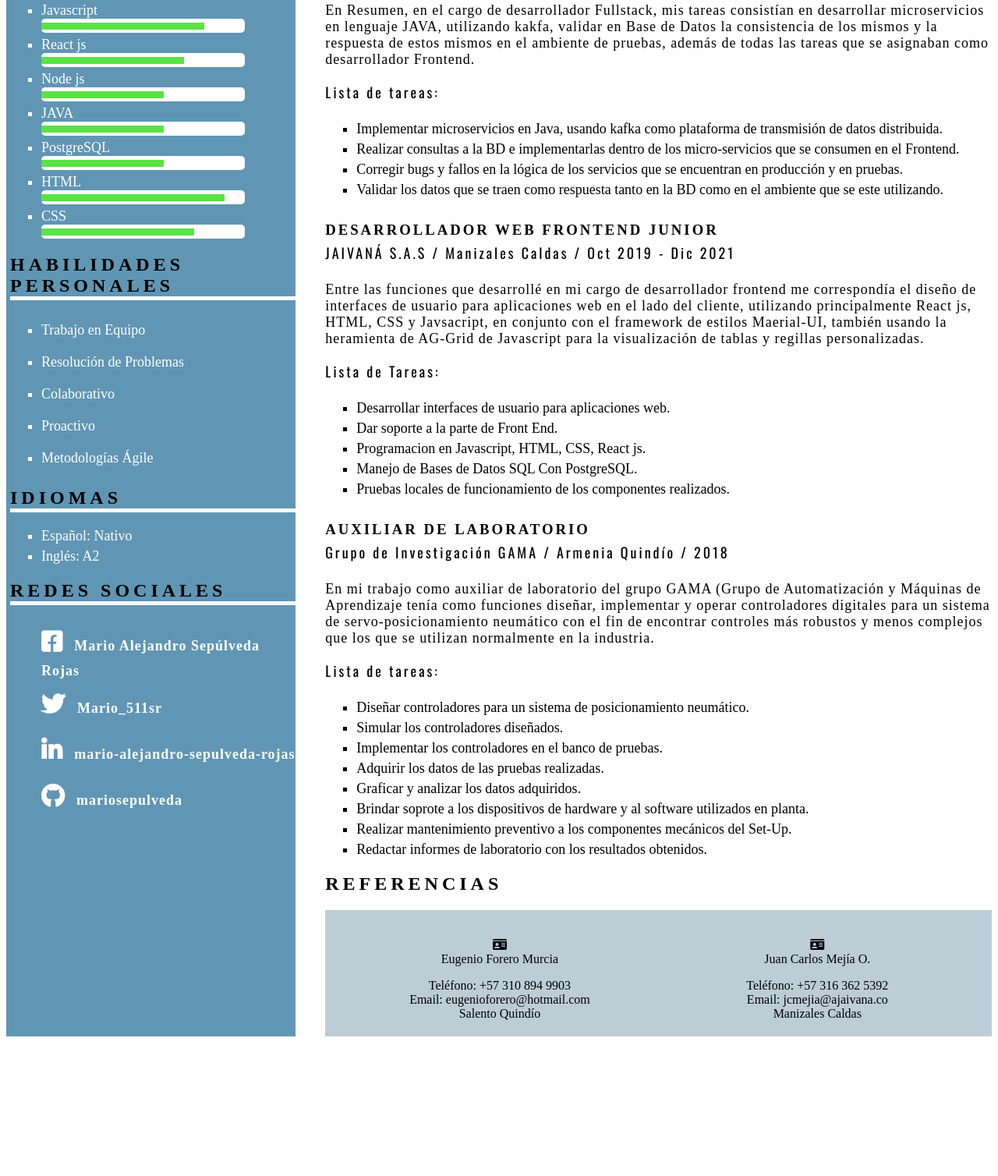
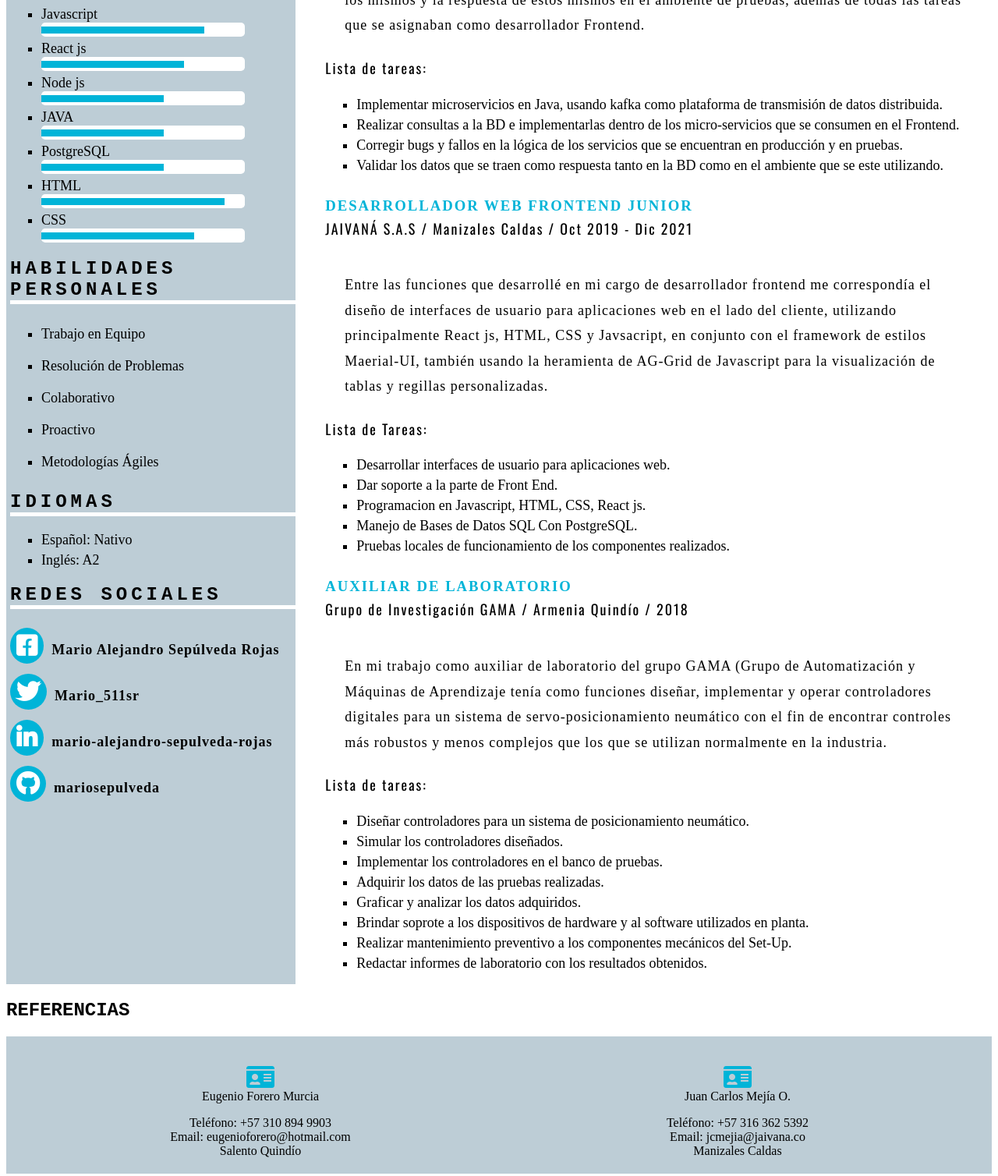
Before and after one commit to mariosepulveda/mariosepulveda, a website: page index.html in a window 1280 px wide. Shown: the part 801-2309 px from the top of the page at 78% size. Before the commit the page ends 2138 px from the top, so only its background shows below. Drawn offline with nearby package versions, Linux system fonts and the light colour scheme; a web font is replaced by a local one.

Commit message:
cambios en los estilos y el responsive desing

```diff
--- a/index.html
+++ b/index.html
@@ -16,8 +16,73 @@
 </head>
 <body>
     <div class="main-container">
+        <main>
+            <section class="hero">
+                <h1>Mario Alejandro Sepúlveda Rojas</h1>
+                <h2>ingeniero electrónico</h2>
+            </section>
+
+            <section class="aboutme">
+                <h2>Acerca de mí</h2>
+                <p>Soy Ingeniero electrónico amante de la programación y el desarrollo web y de aplicaciones, principalmente utilizando Javascript, React.js y Node.js, abierto a aprender nuevas tecnologías y herramientas. Capaz de trabajar colaborativo e independiente, mi objetivo es integrar proyectos que requieran de un aprendizaje continuo y donde pueda aportar mi experiencia a la vez de sumar nuevos conocimientos.
+                </p>
+            </section>
+            <section class="experience">
+                <h2>EXPERIENCIA LABORAL</h2>
+                <article>
+                    <h3>Desarrollador Web Fullstack</h3>
+                    <h4>JAIVANÁ S.A.S / Manizales Caldas / Ene 2022 - Actualmente</h4>
+                    <p>En Resumen, en el cargo de desarrollador Fullstack, mis tareas consistían en desarrollar microservicios en lenguaje JAVA, utilizando kakfa, validar en Base de Datos la
+                    consistencia de los mismos y la respuesta de estos mismos en el ambiente de pruebas, además de todas las tareas que se asignaban como desarrollador
+                    Frontend.</p>
+                    <h4>Lista de tareas:</h4>
+                    <ul>
+                        <li>Implementar microservicios en Java, usando kafka como plataforma de transmisión de datos distribuida.</li>
+                        <li>Realizar consultas a la BD e implementarlas dentro de los micro-servicios que se consumen en el Frontend.</li>
+                        <li>Corregir bugs y fallos en la lógica de los servicios que se encuentran en producción y en pruebas.</li>
+                        <li>Validar los datos  que  se  traen como respuesta tanto en la BD como en el ambiente que se este utilizando.</li>
+                    </ul>
+                </article>
+                <article>
+                    <h3>Desarrollador Web Frontend Junior</h3>
+                    <h4>JAIVANÁ S.A.S / Manizales Caldas / Oct 2019 - Dic 2021</h4>
+                    <p>Entre las funciones que desarrollé en mi cargo de desarrollador frontend me correspondía el diseño de interfaces de usuario
+                        para aplicaciones web en el lado del cliente, utilizando principalmente React js, HTML, CSS y Javsacript, en conjunto con el framework
+                        de estilos Maerial-UI, también usando la heramienta de AG-Grid de Javascript para la visualización de tablas y regillas personalizadas.
+                    </p>
+                    <h4>Lista de Tareas:</h4>
+                    <ul>
+                        <li>Desarrollar interfaces de usuario para aplicaciones web.</li>
+                        <li>Dar soporte a la parte de Front End.</li>
+                        <li>Programacion en Javascript, HTML, CSS, React js.</li>
+                        <li>Manejo de Bases de Datos SQL Con PostgreSQL.</li>
+                        <li>Pruebas locales de funcionamiento de los componentes realizados.</li>
+                    </ul>
+                </article>
+                <article>
+                    <h3>Auxiliar de Laboratorio</h3>
+                    <h4>Grupo de Investigación GAMA / Armenia Quindío / 2018</h4>
+                    <p>En mi trabajo como auxiliar de laboratorio del grupo GAMA (Grupo de Automatización y Máquinas de Aprendizaje tenía como funciones
+                        diseñar, implementar y operar controladores digitales para un sistema de servo-posicionamiento neumático con el fin de encontrar
+                        controles más robustos y menos complejos que los que se utilizan normalmente en la industria.
+
+                    </p>
+                    <h4>Lista de tareas:</h4>
+                    <ul>
+                        <li>Diseñar controladores para un sistema de posicionamiento neumático.</li>
+                        <li>Simular los controladores diseñados.</li>
+                        <li>Implementar los controladores en el banco de pruebas.</li>
+                        <li>Adquirir los datos de las pruebas realizadas.</li>
+                        <li>Graficar y analizar los datos adquiridos.</li>
+                        <li>Brindar soprote a los dispositivos de hardware y al software utilizados en planta.</li>
+                        <li>Realizar mantenimiento preventivo a los componentes mecánicos del Set-Up.</li>
+                        <li>Redactar informes de laboratorio con los resultados obtenidos.</li>
+                    </ul>
+                </article>
+            </section>
+        </main>
     <aside>
-        <section>
+        <section class="contact">
             <h2 class="titulos-aside">Contacto</h2>
             <dl>
                 <dt>Fecha de Nacimiento</dt>
@@ -33,8 +98,8 @@
             </dl>
             <div class="clear"></div>
         </section>
+        <section class="educacion">
             <h2 class="titulos-aside">Educación</h2>
-        <section class="educacion">
             <ul>
                 <li>
                     <span>Primaria</span>
@@ -101,7 +166,7 @@
                 <li>Resolución de Problemas</li>
                 <li>Colaborativo</li>
                 <li>Proactivo</li>
-                <li>Metodologías Ágile</li>
+                <li>Metodologías Ágiles</li>
             </ul>
         </section>
         <section>
@@ -113,7 +178,7 @@
         </section>
         <section>
             <h2 class="titulos-aside">Redes Sociales</h2>
-            <ul>
+            <ul class="social_med">
                 <li class="icon"><a href="https://www.facebook.com/marioalejandro.sepulveda" target="_blank" class="social-item fb">Mario Alejandro Sepúlveda Rojas</a></li>
                 <li class="icon"><a href="https://twitter.com/Mario_511sr?s=09" target="_blank" class="social-item tw">Mario_511sr</a></li>
                 <li class="icon"><a href="https://www.linkedin.com/in/mario-alejandro-sepulveda-rojas-84a211a1" target="_blank" class="social-item lk">mario-alejandro-sepulveda-rojas</a></li>
@@ -121,71 +186,10 @@
             </ul>
         </section>
     </aside>
-    <main>
-        <section class="hero">
-            <h1>Mario Alejandro Sepúlveda Rojas</h1>
-            <h2>ingeniero electrónico</h2>
-        </section>
-
-        <section class="aboutme">
-            <h2>Acerca de mí</h2>
-            <p>Soy Ingeniero electrónico amante de la programación y el desarrollo web y de aplicaciones, principalmente utilizando Javascript, React.js y Node.js, abierto a aprender nuevas tecnologías y herramientas. Capaz de trabajar colaborativo e independiente, mi objetivo es integrar proyectos que requieran de un aprendizaje continuo y donde pueda aportar mi experiencia a la vez de sumar nuevos conocimientos.
-            </p>
-        </section>
-        <section>
-            <h2>EXPERIENCIA LABORAL</h2>
-            <article>
-                <h3>Desarrollador Web Fullstack</h3>
-                <h4>JAIVANÁ S.A.S / Manizales Caldas / Ene 2022 - Actualmente</h4>
-                <p>En Resumen, en el cargo de desarrollador Fullstack, mis tareas consistían en desarrollar microservicios en lenguaje JAVA, utilizando kakfa, validar en Base de Datos la
-                consistencia de los mismos y la respuesta de estos mismos en el ambiente de pruebas, además de todas las tareas que se asignaban como desarrollador
-                Frontend.</p>
-                <h4>Lista de tareas:</h4>
-                <ul>
-                    <li>Implementar microservicios en Java, usando kafka como plataforma de transmisión de datos distribuida.</li>
-                    <li>Realizar consultas a la BD e implementarlas dentro de los micro-servicios que se consumen en el Frontend.</li>
-                    <li>Corregir bugs y fallos en la lógica de los servicios que se encuentran en producción y en pruebas.</li>
-                    <li>Validar los datos  que  se  traen como respuesta tanto en la BD como en el ambiente que se este utilizando.</li>
-                </ul>
-            </article>
-            <article>
-                <h3>Desarrollador Web Frontend Junior</h3>
-                <h4>JAIVANÁ S.A.S / Manizales Caldas / Oct 2019 - Dic 2021</h4>
-                <p>Entre las funciones que desarrollé en mi cargo de desarrollador frontend me correspondía el diseño de interfaces de usuario
-                    para aplicaciones web en el lado del cliente, utilizando principalmente React js, HTML, CSS y Javsacript, en conjunto con el framework
-                    de estilos Maerial-UI, también usando la heramienta de AG-Grid de Javascript para la visualización de tablas y regillas personalizadas.
-                </p>
-                <h4>Lista de Tareas:</h4>
-                <ul>
-                    <li>Desarrollar interfaces de usuario para aplicaciones web.</li>
-                    <li>Dar soporte a la parte de Front End.</li>
-                    <li>Programacion en Javascript, HTML, CSS, React js.</li>
-                    <li>Manejo de Bases de Datos SQL Con PostgreSQL.</li>
-                    <li>Pruebas locales de funcionamiento de los componentes realizados.</li>
-                </ul>
-            </article>
-            <article>
-                <h3>Auxiliar de Laboratorio</h3>
-                <h4>Grupo de Investigación GAMA / Armenia Quindío / 2018</h4>
-                <p>En mi trabajo como auxiliar de laboratorio del grupo GAMA (Grupo de Automatización y Máquinas de Aprendizaje tenía como funciones
-                    diseñar, implementar y operar controladores digitales para un sistema de servo-posicionamiento neumático con el fin de encontrar
-                    controles más robustos y menos complejos que los que se utilizan normalmente en la industria.
-
-                </p>
-                <h4>Lista de tareas:</h4>
-                <ul>
-                    <li>Diseñar controladores para un sistema de posicionamiento neumático.</li>
-                    <li>Simular los controladores diseñados.</li>
-                    <li>Implementar los controladores en el banco de pruebas.</li>
-                    <li>Adquirir los datos de las pruebas realizadas.</li>
-                    <li>Graficar y analizar los datos adquiridos.</li>
-                    <li>Brindar soprote a los dispositivos de hardware y al software utilizados en planta.</li>
-                    <li>Realizar mantenimiento preventivo a los componentes mecánicos del Set-Up.</li>
-                    <li>Redactar informes de laboratorio con los resultados obtenidos.</li>
-                </ul>
-            </article>
-        </section>
-        <section>
+    </div>
+    <div>
+        <footer>
+            <section class="references_div">
                 <h2>Referencias</h2>
                 <div class="references">
                     <article>
@@ -204,12 +208,12 @@
                             <figcaption>Juan Carlos Mejía O.</figcaption>
                         </figure>
                         <span>Teléfono: +57 316 362 5392</span><br>
-                    <span>Email: jcmejia@ajaivana.co</span><br>
+                        <span>Email: jcmejia@jaivana.co</span><br>
                         <span>Manizales Caldas</span><br>
                     </article>
                 </div>
             </section>
-    </main>
+        </footer>
     </div>
 </body>
 </html>
--- a/style.css
+++ b/style.css
@@ -10,11 +10,25 @@
 
 */
 
+/*
+#Federal blue #03045E
+#Marian blue #023E8A
+#honolulu blue #0077B6
+#pacific cyan #00B4D8
+#non photo blue #90E0EF
+#ligth cyan #CAF0F8
+*/
+:root{
+    --federal-blue:#023E8A;
+    --columbia-blue:#BDCDD6;
+    --pacific-cyan:#00B4D8;
+}
 /*LAYOUt*/
 
 .main-container {
     display: flex;
     width: 100%;
+    flex-direction: row-reverse;
     /*justify-content:space-between;*/
 
 }
@@ -45,31 +59,33 @@ nav figure img {
 }
 
 h1 {
-    color:#000000;
+    color:#ffffff;
     text-transform: uppercase;
-    letter-spacing: 5px;
+    letter-spacing: 1px;
     font-family: 'GFS Didot', serif;
+    font-size: xx-large;
+    font-weight: lighter;
 
 }
 
 h2 {
     text-transform: uppercase;
-    font-family: 'GFS Didot', serif;
-
+    font-family:'Courier New', Courier, monospace;
+    font-weight:bold;
 }
 
-nav h2 {
-    border-top: #ffffff solid 5px;
-    color: #ffffff;
-    text-transform: uppercase;
-    letter-spacing: 3px;
+
+.hero h2,
+.aboutme h2,
+.experience h2 {
+    font-family: 'Gill Sans', 'Gill Sans MT', Calibri, 'Trebuchet MS', sans-serif;
 }
 
 
 
 aside {
-    background-color: #6096B4;
-    color:#ffffff;
+    background-color: var(--columbia-blue);
+    color:#000000;
     width: 30%;
     margin-right: 3%;
     padding: 20px 0 20px 5px;
@@ -105,9 +121,9 @@ main section {
 
 
 main section:first-child{
-    background-color: #93BFCF;
+    background-color: var(--federal-blue);
     box-shadow: 1px 1px 10px 1px inherit;
-    padding:15% 0;
+    padding:7% 0;
 
 }
 
@@ -123,6 +139,7 @@ main section h2 {
 .hero h2{
     border-top: 3px solid #ffffff;
     color:#ffffff;
+    padding: 10px 0 0 0;
 }
 .hero h1 {
     letter-spacing: 1px;
@@ -132,7 +149,7 @@ main section h2 {
 
 .aboutme {
     margin-top: 10px;
-    background-color: #BDCDD6;
+    background-color: #ffffff;
 }
 
 .aboutme h2 {
@@ -143,12 +160,16 @@ main section h2 {
     line-height: 1.8em;
     padding: 20px;
     margin: 5px;
-    font-weight: bold;
+    font-weight: normal;
 }
 
 p{
     letter-spacing: 1px;
     font-size: large;
+    line-height: 1.8em;
+    padding: 20px;
+    margin: 5px;
+    font-weight: normal;
 }
 
 
@@ -157,23 +178,27 @@ main h3{
     margin-top: 30px;
     margin-bottom: 5px;
     text-transform: uppercase;
-    letter-spacing: 3px;
+    letter-spacing: 2px;
+    color: var(--pacific-cyan);
 
 }
 
 main h2 {
-
     text-transform: uppercase;
-    letter-spacing: 5px;
 }
 
 main h4 {
-    letter-spacing: 3px;
+    letter-spacing: 2px;
     font-family: 'Oswald', sans-serif;
     font-size: large;
     font-weight: normal;
     margin-top: 5px;
 
+}
+
+i{
+    color:var(--pacific-cyan);
+    font-size: xx-large;
 }
 
 
@@ -240,48 +265,61 @@ dd:last-of-type {
 
 .icon {
     list-style: none;
+
 }
 
 .icon a {
-    color: #ffffff;
+    color: #000000;
     text-decoration: none;
     font-weight: bold;
     letter-spacing: 1px;
 }
 /*ICONS */
 
+
 .fb::before{
     font-family: "Font Awesome 5 Brands";
     font-weight: 900;
     content: "\f082";
-
+    background: var(--pacific-cyan);
+    margin: 0 10px 0 0;
 }
 
 .tw::before{
     font-family: "Font Awesome 5 Brands";
     font-weight: 900;
     content: "\f099";
+    background: var(--pacific-cyan);
+    margin: 0 10px 0 0;
 }
 /*Font Awesome 5 Free*/
 .lk::before{
     font-family: "Font Awesome 5 Brands";
     font-weight: 900;
     content: "\f0e1";
-
+    background: var(--pacific-cyan);
+    margin: 0 10px 0 0;
 }
 
 .gt::before{
     font-family: "Font Awesome 5 Brands";
     font-weight: 900;
     content: "\f09b";
+    background: var(--pacific-cyan);
+    margin: 0 10px 0 0;
 }
 
 .social-item::before {
-    padding-right: 15px;
+    padding: 8px;
+    border-radius: 50%;
     font-size: 30px;
     line-height: 1.8em;
     color: #ffffff;
 
+}
+
+.social_med {
+    padding: 0;
 }
 
 /*fireFox*/
@@ -293,14 +331,14 @@ meter {
 }
 
 meter::-moz-meter-bar {
-    background: #59e344;
+    background: var(--pacific-cyan);
     border-radius: 5px;
 
 }
 /*chrome*/
 meter::-webkit-meter-optimum-value {
     background: none;
-    background-color: #59e344;
+    background-color: var(--pacific-cyan);
 }
 
 
@@ -308,7 +346,13 @@ meter::-webkit-meter-bar {
     background: none;
     background-color:#ffffff;
 }
+footer {
+    display: block;
+}
 
+.references_div {
+    width: 100%;
+}
 
 /*
 #31352E
@@ -323,3 +367,24 @@ meter::-webkit-meter-bar {
 #BFDCAE
 #F1F1E8
 */
+/*media queryes*/
+
+
+
+@media only screen and (max-width: 800px) {
+    body {
+      background-color: lightblue;
+      display: block;
+    }
+
+    .main-container {
+        display: block;
+    }
+
+    main {
+        width: 100%;
+    }
+    aside {
+        width: 100%;
+    }
+  }
```
Lines whose indentation alone changed are shown as unchanged.
